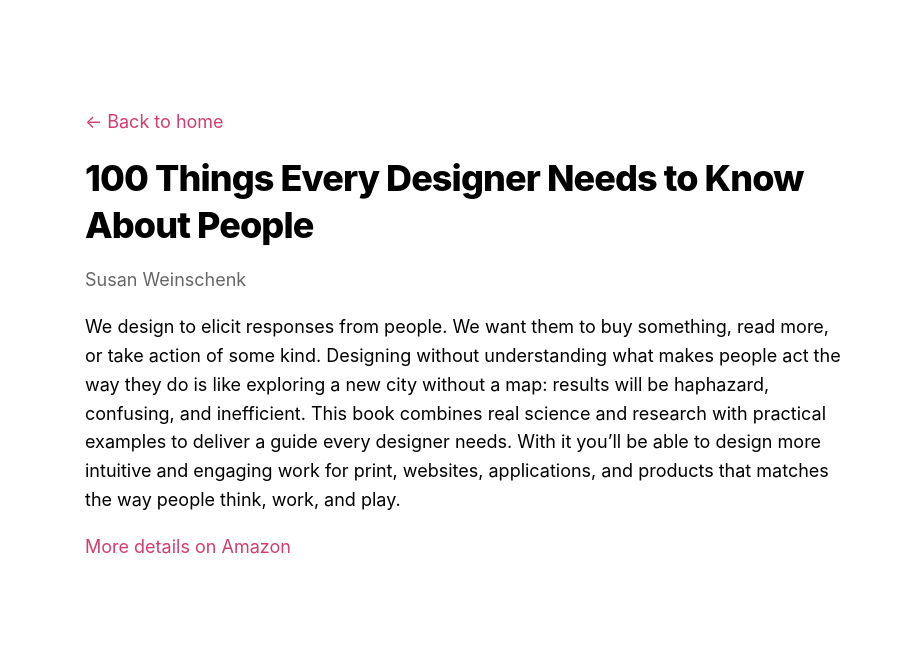
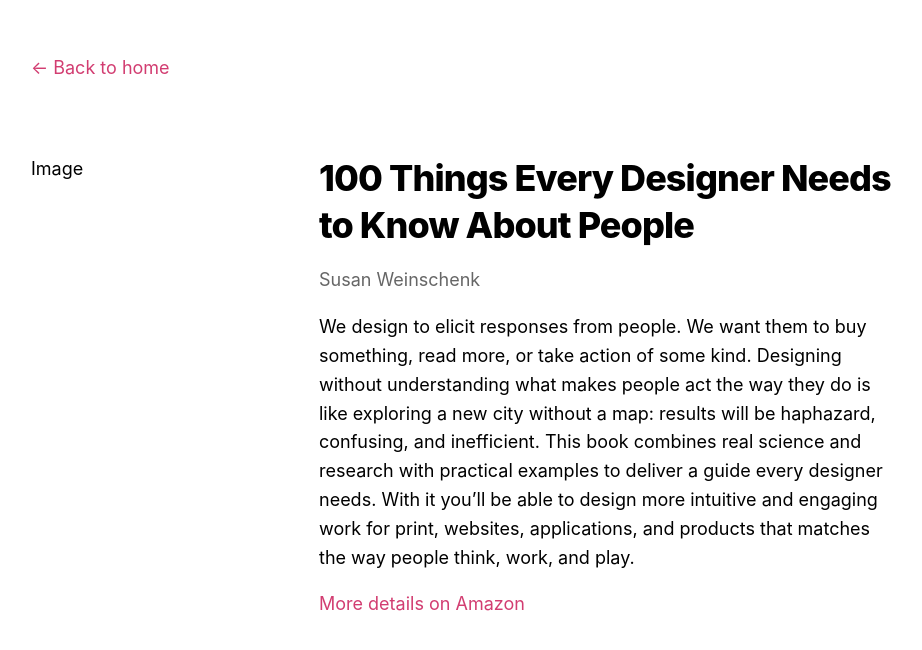
Before and after one commit to hellofanny/nextjs-blog, a Next.js app: page /books/100-things in a window 1280 px wide. Shown: the top 650 px of the page, without its empty margins (177-1099 px from the left). Built offline with nearby package versions, Linux system fonts and the light colour scheme.

Commit message:
Adds general styles to book detail page

```diff
--- a/components/layout.module.css
+++ b/components/layout.module.css
@@ -1,7 +1,7 @@
 .container {
-  max-width: 44rem;
+  max-width: 50rem;
   padding: 0 1rem;
-  margin: 3rem auto 6rem;
+  margin: 3rem auto 5rem;
 }
 
 .header {
@@ -11,5 +11,5 @@
 }
 
 .backToHome {
-  margin: 3rem 0 0;
+  margin: 0 0 3rem;
 }
--- a/pages/books/[id].js
+++ b/pages/books/[id].js
@@ -1,6 +1,7 @@
 import Layout from "../../components/layout";
 import Head from "next/head";
 import utilStyles from "../../styles/utils.module.css";
+import styles from "./book.module.css";
 
 import books from "../../data/books";
 
@@ -33,7 +34,11 @@
       <Head>
         <title>{book.title}</title>
       </Head>
-      <article>
+      <article className={styles.book_container}>
+        <div className={styles.book_image}>
+          <p>Image</p>
+        </div>
+        <div className={styles.book_details}>
           <h1 className={utilStyles.headingXl}>{book.title}</h1>
           <span className={utilStyles.lightText}> {book.author}</span>
           <div>
@@ -42,6 +47,7 @@
               More details on Amazon
             </a>
           </div>
+        </div>
       </article>
     </Layout>
   );
--- /dev/null
+++ b/pages/books/book.module.css
@@ -0,0 +1,12 @@
+.book_container {
+  display: grid;
+  grid-template-columns: repeat(3, 1fr);
+}
+
+.book_image {
+  grid-column: 1;
+}
+
+.book_details {
+  grid-column: 2 / span 2;
+}
--- a/pages/index.js
+++ b/pages/index.js
@@ -37,7 +37,7 @@
         </p>
       </section>
       <section className={`${utilStyles.headingMd} ${utilStyles.padding1px}`}>
-        <h2 className={utilStyles.headingLg}>📚What I've been learning</h2>
+        <h2 className={utilStyles.headingLg}>📚 What I've been learning</h2>
         <ul className={utilStyles.list}>
           {books.map(({ id, author, title }) => (
             <li className={utilStyles.listItem} key={id}>
@@ -51,7 +51,7 @@
         </ul>
       </section>
       <section className={`${utilStyles.headingMd} ${utilStyles.padding1px}`}>
-        <h2 className={utilStyles.headingLg}>🔖Blog</h2>
+        <h2 className={utilStyles.headingLg}>🔖 Blog</h2>
         <ul className={utilStyles.list}>
           {allPostsData.map(({ id, date, title }) => (
             <li className={utilStyles.listItem} key={id}>
```
Lines whose indentation alone changed are shown as unchanged.
